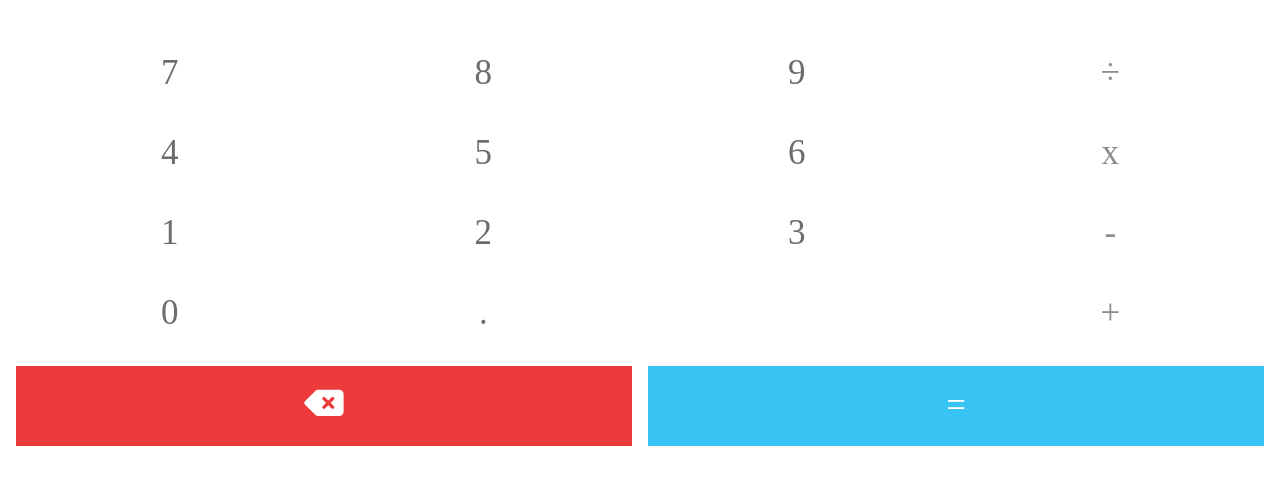
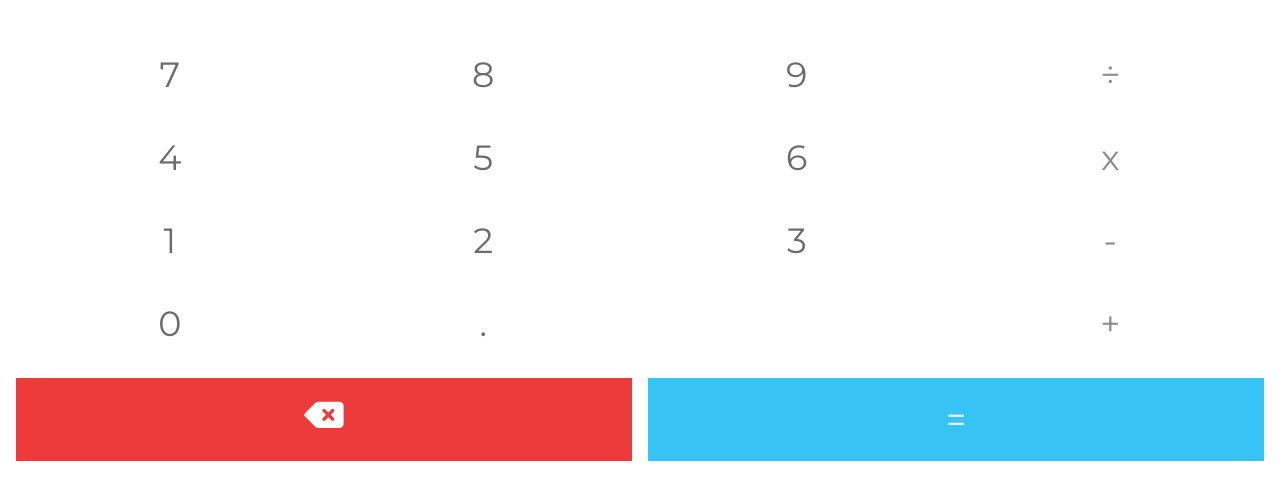
Before and after one commit to vmmuffy/calculator, a plain HTML site: page index.html in a window 1280 px wide. Shown: the part 215-714 px from the top of the page. Drawn offline with Linux system fonts and the light colour scheme.

Commit message:
[add] add new font

```diff
--- a/style/index.css
+++ b/style/index.css
@@ -1,5 +1,8 @@
+@import url('https://fonts.googleapis.com/css2?family=Montserrat&display=swap');
+
 body {
   heigth: 100%;
+  font-family: 'Montserrat', sans-serif;
 }
 
 .screen-calculator {
```
